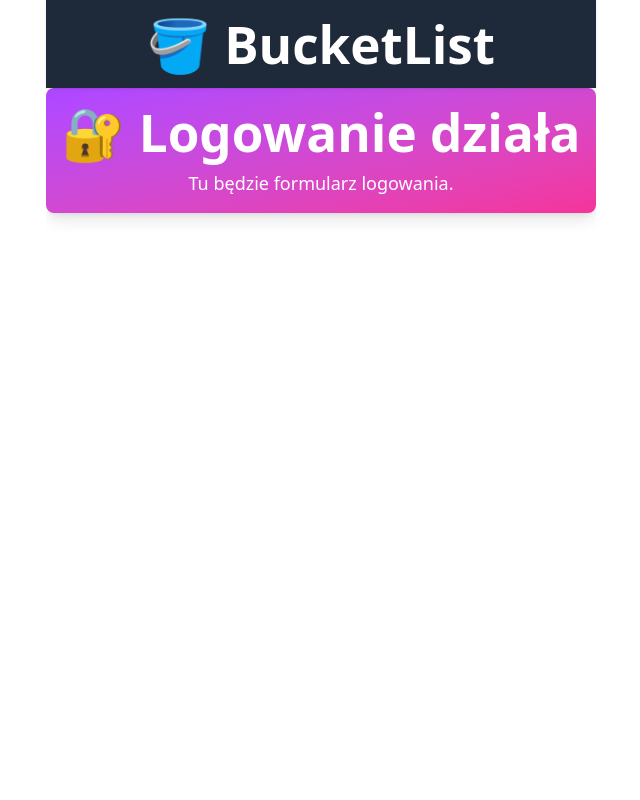
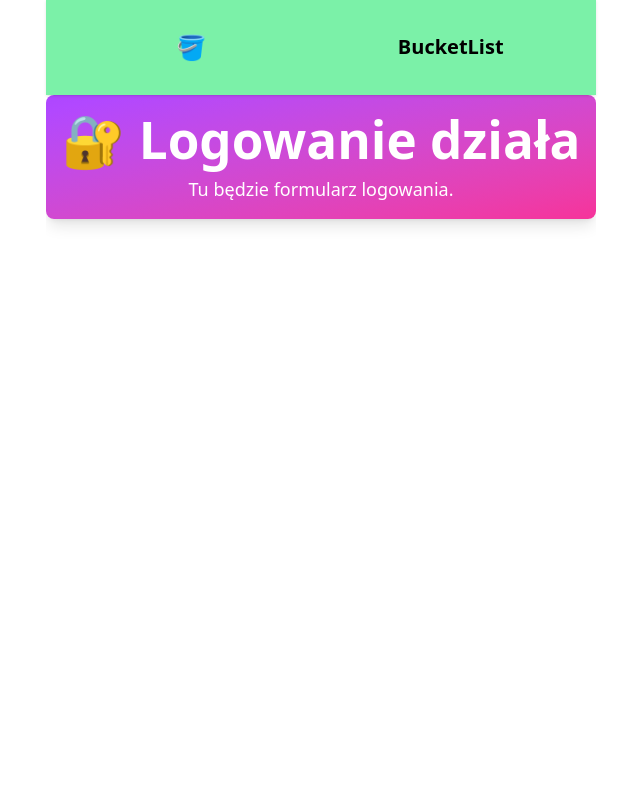
Before and after one commit to sabaudianin/bucketList, a React (Vite) app: page /login in a window 1280 px wide. Shown: the top 800 px of the page, without its empty margins (319-959 px from the left). Built offline with nearby package versions, Linux system fonts and the light colour scheme.

Commit message:
Added Reusable button component

```diff
--- /dev/null
+++ b/src/components/HomeButton/HomeButton.tsx
@@ -0,0 +1,17 @@
+import { useNavigate } from "react-router-dom";
+import { IconButton } from "../ui/IconButton/IconButton";
+
+export const HomeButton = () => {
+  const navigate = useNavigate();
+  return (
+    <>
+      <IconButton
+        className=""
+        onClick={() => navigate("/home")}
+        label="Go to Home"
+      >
+        🪣
+      </IconButton>
+    </>
+  );
+};
--- a/src/components/layout/Navbar/Navbar.tsx
+++ b/src/components/layout/Navbar/Navbar.tsx
@@ -1,7 +1,13 @@
+import { HomeButton } from "../../HomeButton/HomeButton";
 export const Navbar = () => {
   return (
-    <header className="bg-gray-800 text-white p-4 shadow sticky top-0 z-50">
-      <h1 className="text-lg font-bold">🪣 BucketList</h1>
+    <header className="bg-green-300 p-4 shadow sticky top-0 z-50 flex items-center justify-center ">
+      <div className="w-1/2 text-2xl">
+        <HomeButton />
+      </div>
+      <div className="w-1/2">
+        <h2 className="text-xl font-bold">BucketList</h2>
+      </div>
     </header>
   );
 };
--- /dev/null
+++ b/src/components/ui/IconButton/IconButton.tsx
@@ -0,0 +1,25 @@
+import type { FC, ReactNode } from "react";
+
+interface IconButtonProps {
+  onClick: () => void;
+  label?: string;
+  children: ReactNode;
+  className?: string;
+}
+
+export const IconButton: FC<IconButtonProps> = ({
+  onClick,
+  label,
+  children,
+  className = "",
+}) => {
+  return (
+    <button
+      onClick={onClick}
+      aria-label={label}
+      className={`bg-transparent border-none p-1 hover:opacity-80 transition duration-200 ${className}`}
+    >
+      {children}
+    </button>
+  );
+};
--- a/src/index.css
+++ b/src/index.css
@@ -44,7 +44,7 @@ button {
   font-size: 1em;
   font-weight: 500;
   font-family: inherit;
-  background-color: #1a1a1a;
+  /* background-color: #1a1a1a; */
   cursor: pointer;
   transition: border-color 0.25s;
 }
--- a/src/pages/Splash/SplashScreen.tsx
+++ b/src/pages/Splash/SplashScreen.tsx
@@ -7,7 +7,7 @@ export default function SplashScreen() {
 
   return (
     <PageTransition>
-      <div className="p-8 text-center animate-spin">
+      <div className="p-8 text-center animate-fade-in">
         <h1 className="text-3xl font-bold">
           🪣 Witaj w aplikacji Bucket List!📋
         </h1>
```
